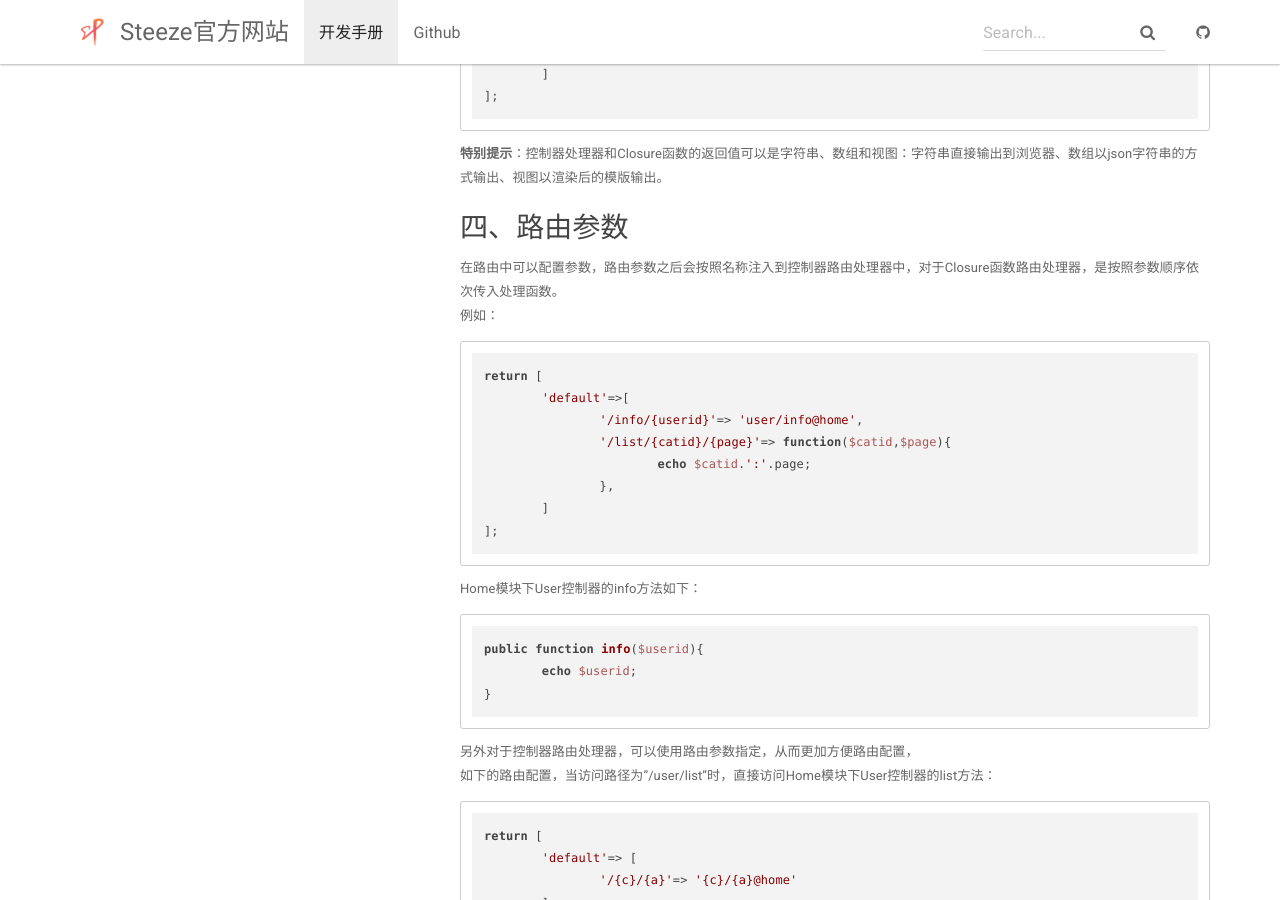
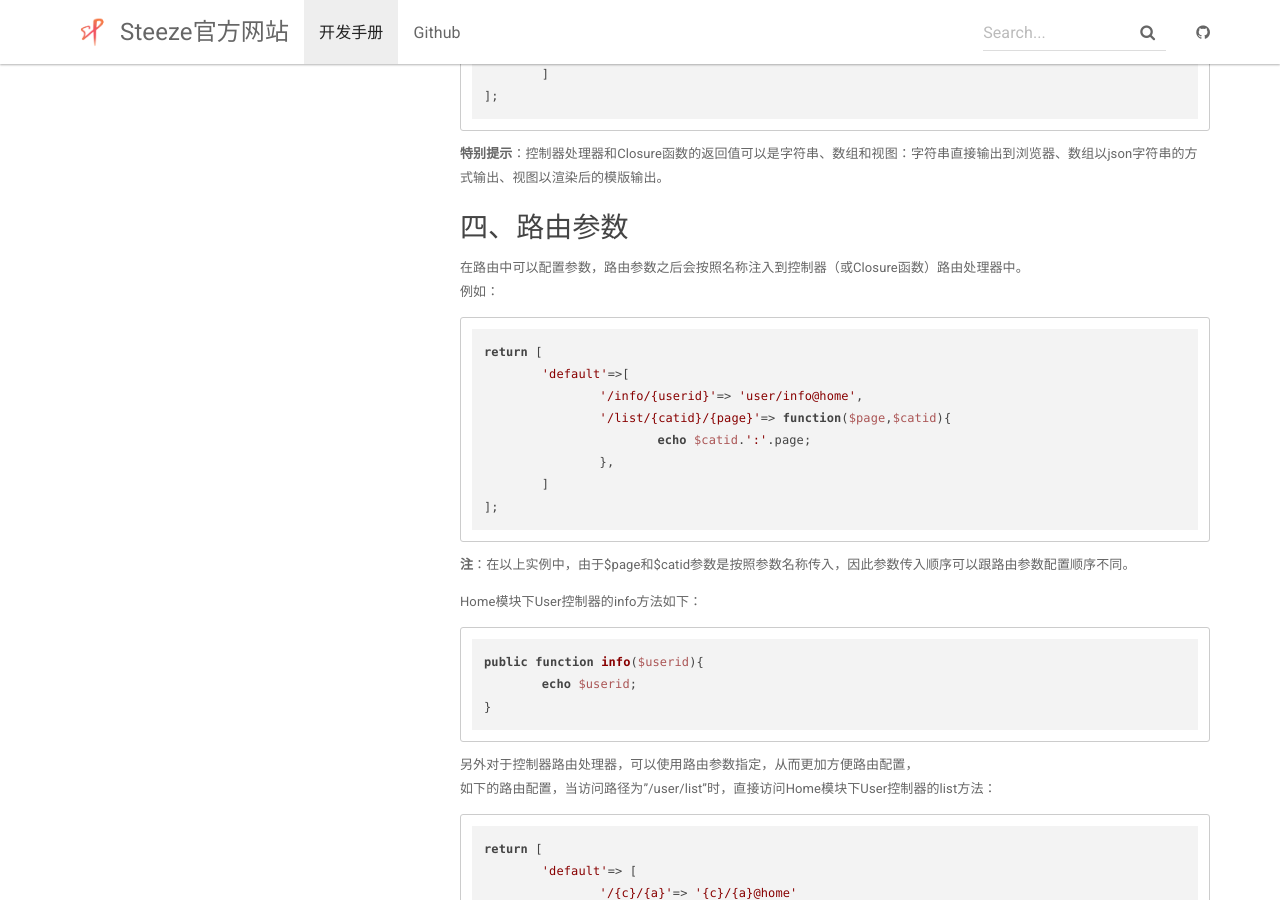
Before and after one commit to springwind2006/demo, a Jekyll site: the page built from _docs/route.md, in a window 1280 px wide and 900 px high, scrolled down 3257 px. Built offline with Jekyll 4.4.1, drawn with Linux system fonts in a browser that asks for light colours; nearby versions of some CDN libraries; comment, search, counter and statistics services are not loaded.

Commit message:
新增Closure路由处理器按名称传参

````diff
--- a/_docs/route.md
+++ b/_docs/route.md
@@ -140,19 +140,21 @@ return [
 **特别提示**：控制器处理器和Closure函数的返回值可以是字符串、数组和视图：字符串直接输出到浏览器、数组以json字符串的方式输出、视图以渲染后的模版输出。
 
 ## 四、路由参数
-在路由中可以配置参数，路由参数之后会按照名称注入到控制器路由处理器中，对于Closure函数路由处理器，是按照参数顺序依次传入处理函数。
+在路由中可以配置参数，路由参数之后会按照名称注入到控制器（或Closure函数）路由处理器中。
 例如：
 
 ```
 return [
 	'default'=>[
 		'/info/{userid}'=> 'user/info@home',
-		'/list/{catid}/{page}'=> function($catid,$page){
+		'/list/{catid}/{page}'=> function($page,$catid){
 			echo $catid.':'.page;
 		},
 	]
 ];
 ```
+**注**：在以上实例中，由于$page和$catid参数是按照参数名称传入，因此参数传入顺序可以跟路由参数配置顺序不同。
+
 Home模块下User控制器的info方法如下：
 
 ```
````
